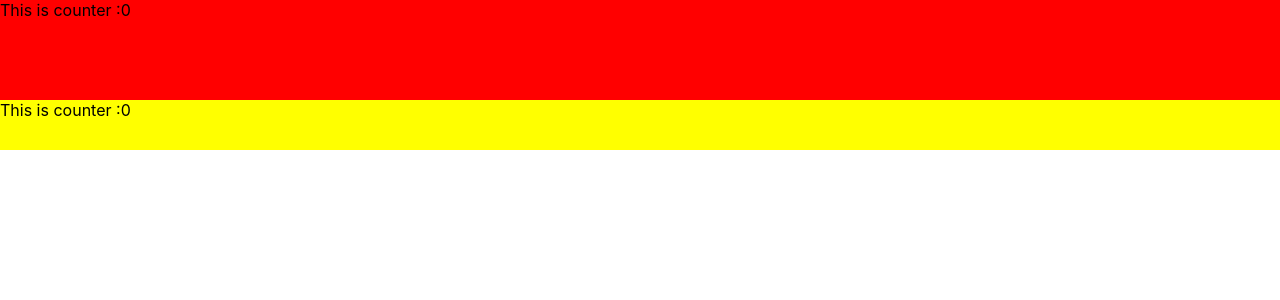
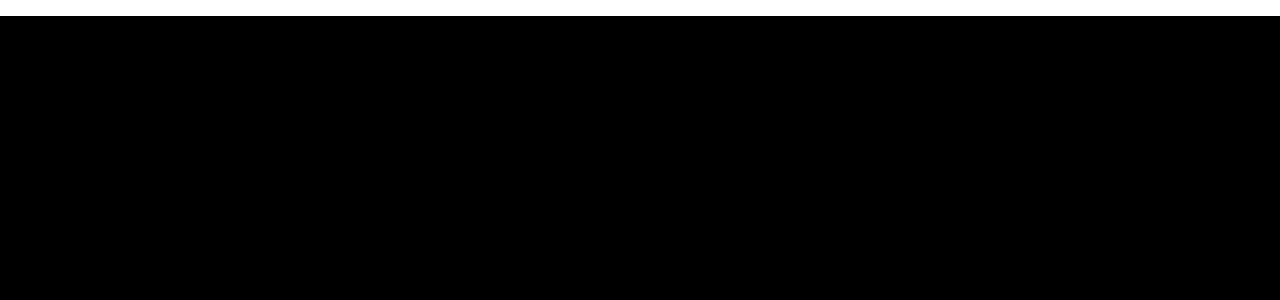
Before and after one commit to saksham695/react-practice, a React (Create React App) app: page / in a window 1280 px wide. Shown: the top 300 px of the page. Built offline with nearby package versions, Linux system fonts and the light colour scheme.

Commit message:
useEffect Hook

```diff
--- a/public/index.html
+++ b/public/index.html
@@ -26,7 +26,7 @@
     -->
     <title>React App</title>
   </head>
-  <body>
+  <body style="padding: 0%; margin: 0%;">
     <noscript>You need to enable JavaScript to run this app.</noscript>
     <div id="root"></div>
     <!--
--- /dev/null
+++ b/src/Hooks.js
@@ -0,0 +1,51 @@
+import React, { useState, useEffect } from "react";
+export default (props) => {
+  console.log("componentWillMount");
+  console.log("componentWillReceiveProps", props);
+  const [x, setX] = useState(0);
+  const [y, setY] = useState(0);
+  const [moveCount, setMoveCount] = useState(0);
+  const [cross, setCross] = useState(0);
+  const mouseMoveHandler = (event) => {
+    setX(event.clientX);
+    setY(event.clientY);
+  };
+  useEffect(() => {
+    console.log("componentDidMount");
+    document.addEventListener("mousemove", mouseMoveHandler);
+    return () => {
+      console.log("componentWillUnmount");
+      document.removeEventListener("mousemove", mouseMoveHandler);
+    };
+  }, []); // empty-array means don't watch for any updates
+
+  useEffect(() => {
+    // if (componentDidUpdate & (x or y changed))
+    setMoveCount(moveCount + 1);
+  }, [x, y]);
+
+  useEffect(() => {
+    // if componentDidUpdate or componentDidMount
+    if (x === y) {
+      setCross(x);
+    }
+  });
+  return (
+    <div
+      style={{
+        backgroundColor: `rgb(${x + y}, ${x}, ${y})`,
+        height: "100vw",
+        nargin: 0,
+        padding: 0,
+      }}
+    >
+      <p style={{ color: `rgb(${x}, ${y}, ${x + y})` }}>
+        Your mouse is at {x}, {y} position.
+      </p>
+      <p>Your mouse has moved {moveCount} times</p>
+      <p>
+        X and Y positions were last equal at {cross}, {cross}
+      </p>
+    </div>
+  );
+};
--- a/src/index.js
+++ b/src/index.js
@@ -1,14 +1,15 @@
-import React from 'react';
-import ReactDOM from 'react-dom';
-import './index.css';
-import App from './App';
-import * as serviceWorker from './serviceWorker';
+import React from "react";
+import ReactDOM from "react-dom";
+import "./index.css";
+import App from "./App";
+import * as serviceWorker from "./serviceWorker";
+import Hooks from "./Hooks";
 
 ReactDOM.render(
   <React.StrictMode>
-    <App />
+    <Hooks color="red" />
   </React.StrictMode>,
-  document.getElementById('root')
+  document.getElementById("root")
 );
 
 // If you want your app to work offline and load faster, you can change
```
